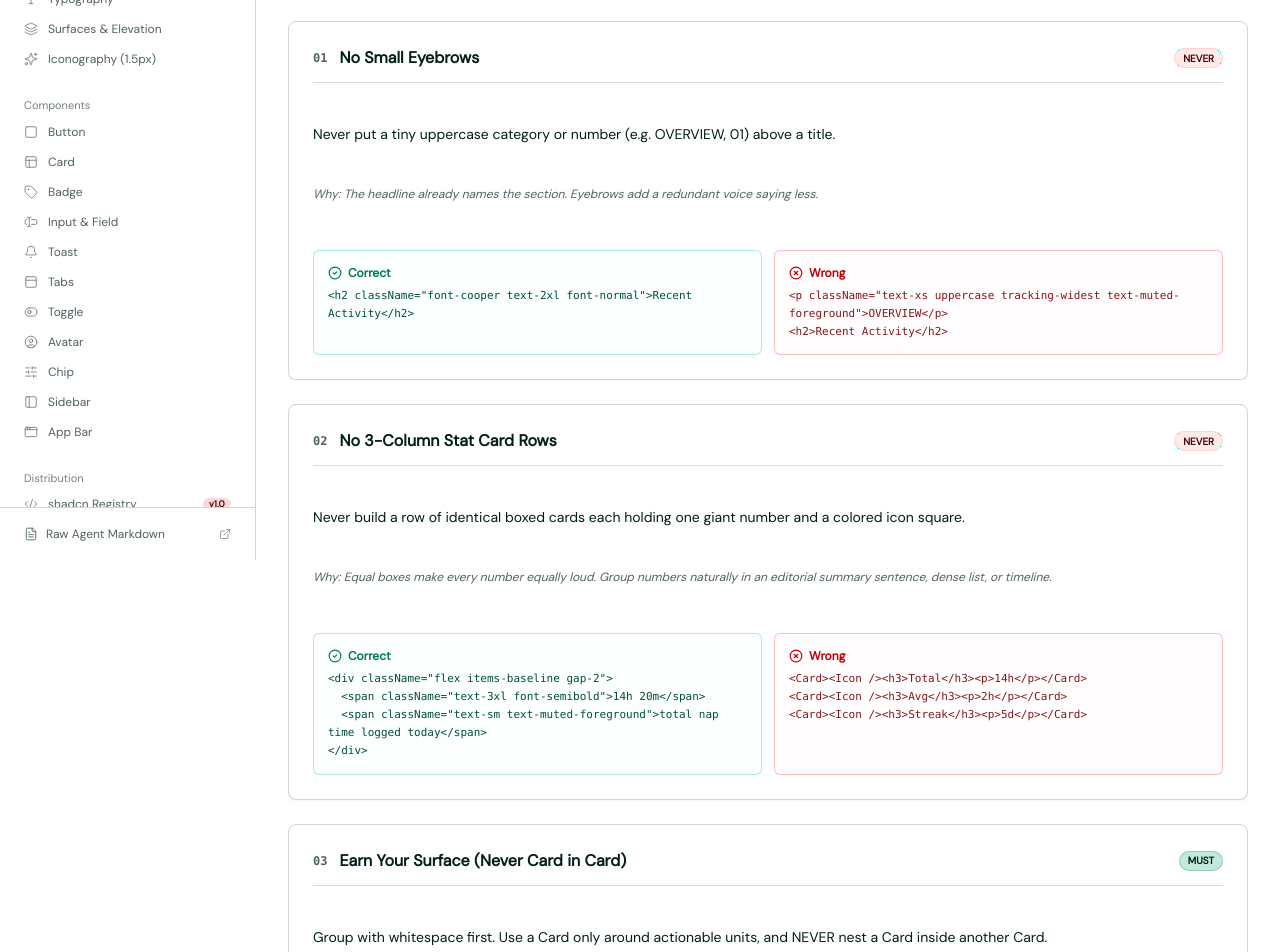
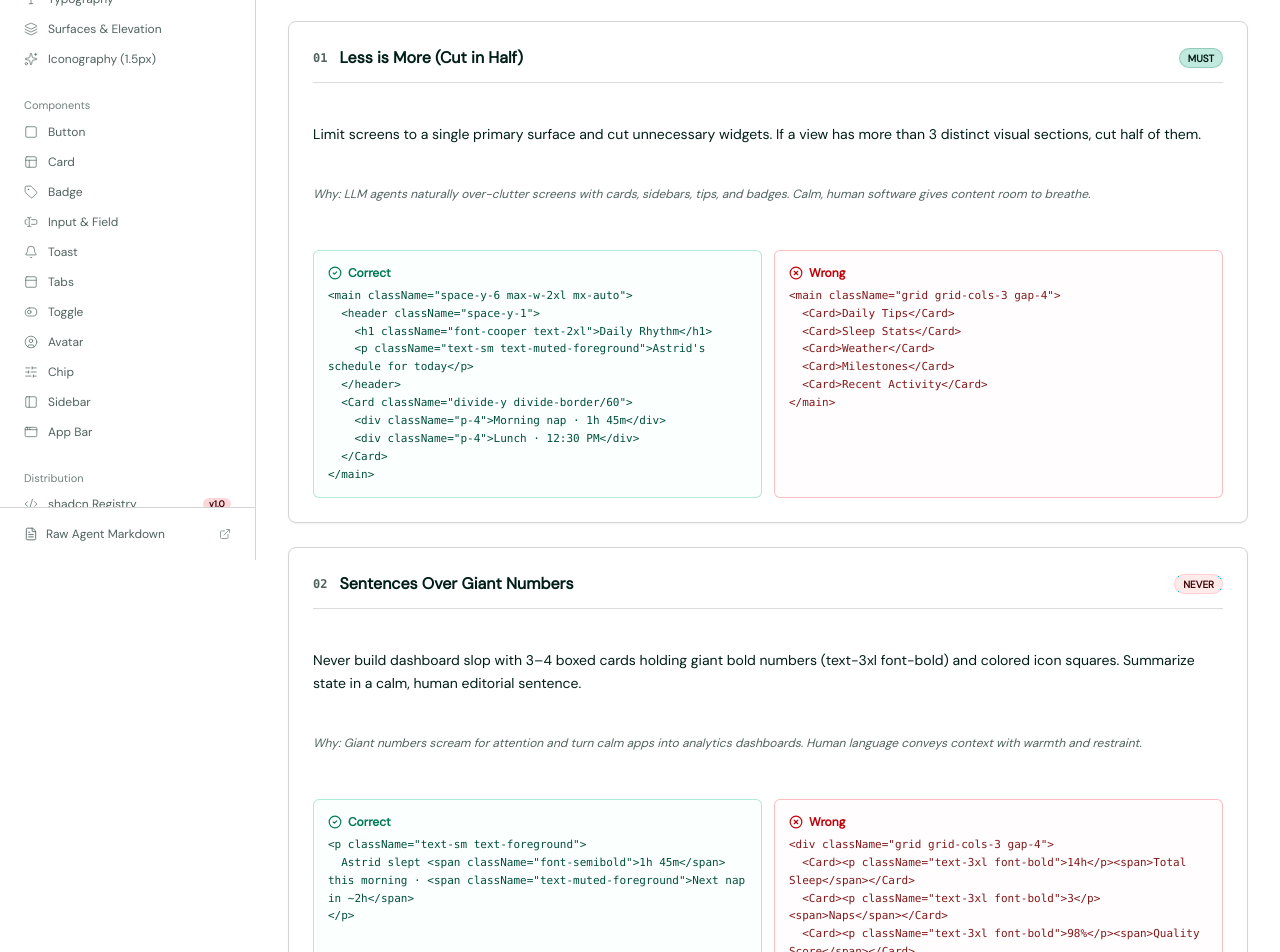
Before and after one commit to bergets/kohl-design, a Next.js app: page /design-system/anti-slop in a window 1280 px wide. Shown: the part 240-1192 px from the top of the page. Built offline with nearby package versions, Linux system fonts and the light colour scheme.

Commit message:
docs(agents): add editorial restraint, sentences-over-numbers, and uniformity directives

```diff
--- a/app/design-system/anti-slop/page.tsx
+++ b/app/design-system/anti-slop/page.tsx
@@ -11,6 +11,60 @@ export const metadata = {
 
 const ANTI_SLOP_RULES = [
   {
+    id: "anti-slop-less-is-more",
+    name: "Less is More (Cut in Half)",
+    level: "MUST",
+    summary: "Limit screens to a single primary surface and cut unnecessary widgets. If a view has more than 3 distinct visual sections, cut half of them.",
+    rationale: "LLM agents naturally over-clutter screens with cards, sidebars, tips, and badges. Calm, human software gives content room to breathe.",
+    correct: `<main className="space-y-6 max-w-2xl mx-auto">
+  <header className="space-y-1">
+    <h1 className="font-cooper text-2xl">Daily Rhythm</h1>
+    <p className="text-sm text-muted-foreground">Astrid's schedule for today</p>
+  </header>
+  <Card className="divide-y divide-border/60">
+    <div className="p-4">Morning nap · 1h 45m</div>
+    <div className="p-4">Lunch · 12:30 PM</div>
+  </Card>
+</main>`,
+    wrong: `<main className="grid grid-cols-3 gap-4">
+  <Card>Daily Tips</Card>
+  <Card>Sleep Stats</Card>
+  <Card>Weather</Card>
+  <Card>Milestones</Card>
+  <Card>Recent Activity</Card>
+</main>`,
+  },
+  {
+    id: "anti-slop-sentences-over-numbers",
+    name: "Sentences Over Giant Numbers",
+    level: "NEVER",
+    summary: "Never build dashboard slop with 3–4 boxed cards holding giant bold numbers (text-3xl font-bold) and colored icon squares. Summarize state in a calm, human editorial sentence.",
+    rationale: "Giant numbers scream for attention and turn calm apps into analytics dashboards. Human language conveys context with warmth and restraint.",
+    correct: `<p className="text-sm text-foreground">
+  Astrid slept <span className="font-semibold">1h 45m</span> this morning · <span className="text-muted-foreground">Next nap in ~2h</span>
+</p>`,
+    wrong: `<div className="grid grid-cols-3 gap-4">
+  <Card><p className="text-3xl font-bold">14h</p><span>Total Sleep</span></Card>
+  <Card><p className="text-3xl font-bold">3</p><span>Naps</span></Card>
+  <Card><p className="text-3xl font-bold">98%</p><span>Quality Score</span></Card>
+</div>`,
+  },
+  {
+    id: "anti-slop-no-card-fragmentation",
+    name: "No Multi-Card Fragmentation",
+    level: "NEVER",
+    summary: "Never fragment a single view into 4+ separate small cards. Group related items into ONE unified surface with hairline dividers (divide-y divide-border/60).",
+    rationale: "Scattering separate cards creates visual noise, chaotic borders, and elevation fatigue. Anchor the screen with a single cohesive card.",
+    correct: `<Card className="divide-y divide-border/60">
+  <div className="p-4">Active Session</div>
+  <div className="p-4">History Log</div>
+</Card>`,
+    wrong: `<Card className="mb-4">Active Session</Card>
+<Card className="mb-4">History Log</Card>
+<Card className="mb-4">Upcoming</Card>
+<Card>Summary</Card>`,
+  },
+  {
     id: "anti-slop-no-eyebrows",
     name: "No Small Eyebrows",
     level: "NEVER",
@@ -19,20 +73,6 @@ const ANTI_SLOP_RULES = [
     correct: `<h2 className="font-cooper text-2xl font-normal">Recent Activity</h2>`,
     wrong: `<p className="text-xs uppercase tracking-widest text-muted-foreground">OVERVIEW</p>
 <h2>Recent Activity</h2>`,
-  },
-  {
-    id: "anti-slop-no-stat-cards",
-    name: "No 3-Column Stat Card Rows",
-    level: "NEVER",
-    summary: "Never build a row of identical boxed cards each holding one giant number and a colored icon square.",
-    rationale: "Equal boxes make every number equally loud. Group numbers naturally in an editorial summary sentence, dense list, or timeline.",
-    correct: `<div className="flex items-baseline gap-2">
-  <span className="text-3xl font-semibold">14h 20m</span>
-  <span className="text-sm text-muted-foreground">total nap time logged today</span>
-</div>`,
-    wrong: `<Card><Icon /><h3>Total</h3><p>14h</p></Card>
-<Card><Icon /><h3>Avg</h3><p>2h</p></Card>
-<Card><Icon /><h3>Streak</h3><p>5d</p></Card>`,
   },
   {
     id: "anti-slop-earn-surface",
--- a/components/design-system/agent-specs.ts
+++ b/components/design-system/agent-specs.ts
@@ -58,13 +58,30 @@ export const AGENT_SPECS: Record<string, AgentSpec> = {
     installCommand: "npx shadcn@latest add https://kohl.design/r/index.json",
     registryUrl: "https://kohl.design/r/index.json",
     priorityOrder: [
-      "1. Accessibility & keyboard rings (2px focus-visible rings, touch targets >= 44px, ARIA).",
-      "2. Tokens by role, never raw hex codes (bg-primary, bg-card, --color-pine-*, --line).",
-      "3. Existing components from @/components/ui, never hand-rolled copies.",
-      "4. Typography & elevation: font-cooper for display titles only, font-sans for UI, Levels 0–4.",
-      "5. Polish: Subtle hover lift (-translate-y-0.5), border glow, spring transitions.",
-    ],
-    rules: [
+      "1. Editorial restraint & rhythm: Less is more (cut clutter in half). Sentences over giant numbers. Exactly 1 primary surface.",
+      "2. Accessibility & keyboard rings (2px focus-visible rings, touch targets >= 44px, ARIA).",
+      "3. Tokens by role, never raw hex codes (bg-primary, bg-card, --color-pine-*, --line).",
+      "4. Existing components from @/components/ui, never hand-rolled copies.",
+      "5. Typography & elevation: font-cooper for display titles only, font-sans for UI, Levels 0–4.",
+      "6. Polish: Subtle hover lift (-translate-y-0.5), border glow, spring transitions.",
+    ],
+    rules: [
+      {
+        id: "kohl-editorial-restraint",
+        level: "MUST",
+        title: "Less is more: limit screens to 1 primary surface",
+        rationale: "LLM agents naturally over-clutter screens with cards, sidebars, tips, and badges. Calm, human software gives content room to breathe.",
+        good: `<main className="space-y-6 max-w-2xl mx-auto">\n  <header>...</header>\n  <Card className="divide-y divide-border/60">...</Card>\n</main>`,
+        bad: `<main className="grid grid-cols-3 gap-4">\n  <Card>Tips</Card>\n  <Card>Stats</Card>\n  <Card>Recent</Card>\n</main>`,
+      },
+      {
+        id: "kohl-sentences-over-numbers",
+        level: "MUST",
+        title: "Sentences over big stat numbers",
+        rationale: "Giant numbers scream for attention and turn calm apps into analytics dashboards. Group data into calm human editorial sentences.",
+        good: `<p className="text-sm text-foreground">Astrid slept <span className="font-semibold">1h 45m</span> this morning · <span className="text-muted-foreground">Next nap in ~2h</span></p>`,
+        bad: `<div className="grid grid-cols-3 gap-4">\n  <Card><p className="text-3xl font-bold">14h</p><span>Total</span></Card>\n</div>`,
+      },
       {
         id: "kohl-components-first",
         level: "MUST",
@@ -108,7 +125,9 @@ export const AGENT_SPECS: Record<string, AgentSpec> = {
     ],
     antiPatterns: [
       "Small uppercase category eyebrows (e.g. 'OVERVIEW', '01 - INTRO') above headlines.",
-      "Rows of 3 identical stat cards with colored icon boxes.",
+      "Rows of 3 identical stat cards with colored icon boxes or giant numbers.",
+      "Fragmenting views into 4+ separate small cards instead of 1 unified hairline-divided card.",
+      "Inventing decorative widgets (quotes, tips, weather boxes, streak badges) unprompted.",
       "Nesting <Card> inside another <Card>.",
       "Background gradients, floating blur blobs, or colored side rails (border-l-4).",
       "Using emoji in buttons, badges, or title labels.",
@@ -149,12 +168,13 @@ export default function Page() {
     ],
     prompt: `You are generating code for the Kohl Design System.
 Core Rules:
-1. Prioritize accessibility: 2px focus-visible rings (ring-2 ring-primary ring-offset-2), touch targets >= 44px.
-2. Tokens by role: bg-background (Canvas), bg-card (Surface), bg-popover (Overlay), bg-muted (Well). Brand scales: pine-*, crimson-*, neutral-*. Never use arbitrary hex colors or generic grays (zinc, slate).
-3. Import components from @/components/ui/button, @/components/ui/card, @/components/ui/badge, etc.
-4. Font hierarchy: font-cooper ONLY for display titles and section headers. font-sans for body text, buttons, tables, badges.
-5. One primary Pine (variant="default") or Crimson (variant="accent") button per view; all others are secondary/outline/ghost.
-6. Anti-Slop: NEVER small uppercase category eyebrows, NEVER 3 identical stat cards, NEVER card-in-card nesting, NEVER gradients/blobs, NEVER emoji in UI.`,
+1. Editorial Restraint: Less is more. Limit views to maximum 1 primary surface (<Card variant="default"> with hairline dividers). Cut clutter in half. NEVER build 3-stat card rows or giant numbers (text-3xl font-bold); write a calm human editorial sentence instead.
+2. Prioritize accessibility: 2px focus-visible rings (ring-2 ring-primary ring-offset-2), touch targets >= 44px.
+3. Tokens by role: bg-background (Canvas), bg-card (Surface), bg-popover (Overlay), bg-muted (Well). Brand scales: pine-*, crimson-*, neutral-*. Never use arbitrary hex colors or generic grays (zinc, slate).
+4. Import components from @/components/ui/button, @/components/ui/card, @/components/ui/badge, etc.
+5. Font hierarchy: font-cooper ONLY for display titles and section headers. font-sans for body text, buttons, tables, badges.
+6. One primary Pine (variant="default") or Crimson (variant="accent") button per view; all others are secondary/outline/ghost.
+7. Anti-Slop: NEVER small uppercase category eyebrows, NEVER 3 stat cards, NEVER card-in-card nesting, NEVER gradients/blobs, NEVER emoji in UI, NEVER mix control sizes in horizontal rows.`,
     rawMarkdown: `# Kohl Design System — Architecture Specification
 
 - **Primary Brand:** Midnight Pine (#005243 light, #011d18 dark canvas)
@@ -1274,18 +1294,52 @@ Rules:
     title: "Anti-Slop Guide & Lint Directives",
     category: "Foundations",
     summary:
-      "The 8 strict directives to eradicate AI-generated design clichés: No eyebrows, no 3-stat cards, earn your surface, no gradients/blobs, no Cooper body copy, no scroll reveals, no emoji, and realistic domain data.",
-    priorityOrder: [
-      "1. anti-slop-no-eyebrows NEVER put uppercase category eyebrows above titles.",
-      "2. anti-slop-no-stat-cards NEVER build 3 identical boxed stat cards with colored icon squares.",
-      "3. anti-slop-earn-surface NEVER nest <Card> inside <Card>.",
-      "4. anti-slop-no-decoration NEVER add background gradients or glowing floating blobs.",
-      "5. anti-slop-no-cooper-body NEVER use font-cooper for body text or UI controls.",
-      "6. anti-slop-no-scroll-reveal NEVER use whileInView entrance shimmers that delay reading.",
-      "7. anti-slop-no-emoji NEVER use emoji in UI buttons or badges.",
-      "8. anti-slop-realistic-data ALWAYS use realistic, believable domain data.",
-    ],
-    rules: [
+      "The 10 strict directives to eradicate AI-generated design clichés: Less is more, sentences over giant numbers, no multi-card fragmentation, strict visual uniformity, no eyebrows, earn your surface, no gradients/blobs, no Cooper body copy, no scroll reveals, and no emoji.",
+    priorityOrder: [
+      "1. anti-slop-less-is-more MUST limit views to 1 primary surface and cut clutter in half.",
+      "2. anti-slop-sentences-over-numbers NEVER build 3-stat card rows or giant bold numbers (text-3xl font-bold); write calm editorial sentences.",
+      "3. anti-slop-no-card-fragmentation NEVER fragment views into 4+ separate small cards; use 1 card with hairline dividers.",
+      "4. anti-slop-strict-uniformity MUST synchronize control sizes (sm, default, lg) across all sibling controls in horizontal rows.",
+      "5. anti-slop-no-eyebrows NEVER put uppercase category eyebrows above titles.",
+      "6. anti-slop-earn-surface NEVER nest <Card> inside <Card>.",
+      "7. anti-slop-no-decoration NEVER add background gradients or glowing floating blobs.",
+      "8. anti-slop-no-cooper-body NEVER use font-cooper for body text or UI controls.",
+      "9. anti-slop-no-scroll-reveal NEVER use whileInView entrance shimmers that delay reading.",
+      "10. anti-slop-no-emoji NEVER use emoji in UI buttons or badges.",
+    ],
+    rules: [
+      {
+        id: "anti-slop-less-is-more",
+        level: "MUST",
+        title: "Less is more: limit screens to 1 primary surface",
+        rationale: "LLM agents naturally over-clutter screens with cards, sidebars, tips, and badges. Calm, human software gives content room to breathe.",
+        good: `<main className="space-y-6 max-w-2xl mx-auto">\n  <header>...</header>\n  <Card className="divide-y divide-border/60">...</Card>\n</main>`,
+        bad: `<main className="grid grid-cols-3 gap-4">\n  <Card>Tips</Card>\n  <Card>Stats</Card>\n  <Card>Recent</Card>\n</main>`,
+      },
+      {
+        id: "anti-slop-sentences-over-numbers",
+        level: "NEVER",
+        title: "Sentences over giant numbers",
+        rationale: "Giant numbers scream for attention and turn calm apps into analytics dashboards. Group data into calm human editorial sentences.",
+        good: `<p className="text-sm text-foreground">Astrid slept <span className="font-semibold">1h 45m</span> this morning · <span className="text-muted-foreground">Next nap in ~2h</span></p>`,
+        bad: `<div className="grid grid-cols-3 gap-4">\n  <Card><p className="text-3xl font-bold">14h</p><span>Total</span></Card>\n</div>`,
+      },
+      {
+        id: "anti-slop-no-card-fragmentation",
+        level: "NEVER",
+        title: "No multi-card fragmentation",
+        rationale: "Scattering 4+ separate small cards creates visual noise and elevation fatigue. Anchor with one unified card.",
+        good: `<Card className="divide-y divide-border/60">\n  <div className="p-4">Active Session</div>\n  <div className="p-4">History</div>\n</Card>`,
+        bad: `<Card className="mb-4">Active Session</Card>\n<Card className="mb-4">History</Card>\n<Card className="mb-4">Upcoming</Card>`,
+      },
+      {
+        id: "anti-slop-strict-uniformity",
+        level: "MUST",
+        title: "Strict visual uniformity in control scales",
+        rationale: "Sibling controls in a horizontal row must share the exact same size prop to eliminate vertical baseline jitter.",
+        good: `<div className="flex items-center gap-2">\n  <Input size="default" placeholder="Search..." />\n  <Button size="default">Filter</Button>\n</div>`,
+        bad: `<div className="flex items-center gap-2">\n  <Input size="lg" placeholder="Search..." />\n  <Button size="sm">Filter</Button>\n</div>`,
+      },
       {
         id: "anti-slop-no-eyebrows",
         level: "NEVER",
@@ -1297,12 +1351,14 @@ Rules:
     ],
     antiPatterns: [
       "Small uppercase category eyebrows.",
-      "3-stat card rows.",
+      "3-stat card rows with giant bold numbers.",
+      "Fragmenting views into 4+ separate small cards.",
       "Card-in-card nesting.",
       "Background gradients and floating blur circles.",
       "Cooper serif on body text.",
       "whileInView scroll reveal animations.",
       "Emoji in UI controls.",
+      "Mixing mismatched control heights in horizontal rows.",
       "Lorem ipsum or generic placeholder text.",
     ],
     codeSnippets: [
@@ -1330,25 +1386,31 @@ Rules:
     ],
     prompt: `You are applying Kohl's Anti-Slop Guide.
 NEVER do the following:
-1. NEVER put uppercase eyebrows (OVERVIEW, 01) above titles.
-2. NEVER build 3-stat card rows with icon squares.
-3. NEVER nest Card inside Card.
-4. NEVER use gradients, glowing blobs, or dot matrices.
-5. NEVER use font-cooper for body text or buttons.
-6. NEVER use whileInView scroll entrance shimmers.
-7. NEVER use emoji in buttons or badges.
-8. NEVER use placeholder text like Lorem Ipsum or John Doe.`,
+1. NEVER add multiple widgets or clutter: less is more. Maximum 1 primary surface per view.
+2. NEVER build 3-stat card rows or giant bold numbers (text-3xl font-bold); write calm human sentences instead.
+3. NEVER fragment views into 4+ separate cards; group into 1 unified card with hairline dividers.
+4. NEVER mix mismatched control heights (e.g. Button size="sm" with Input size="default") in the same row.
+5. NEVER put uppercase eyebrows (OVERVIEW, 01) above titles.
+6. NEVER nest Card inside Card.
+7. NEVER use gradients, glowing blobs, or dot matrices.
+8. NEVER use font-cooper for body text or buttons.
+9. NEVER use whileInView scroll entrance shimmers.
+10. NEVER use emoji in buttons or badges.
+11. NEVER use placeholder text like Lorem Ipsum or John Doe.`,
     rawMarkdown: `# Kohl Anti-Slop Guide Specification
 
-- **The 8 Directives:**
-  1. No eyebrows
-  2. No 3-stat cards
-  3. Earn your surface (no card-in-card)
-  4. No gradients or blur blobs
-  5. No Cooper body copy
-  6. No scroll reveals
-  7. No emoji
-  8. Realistic domain data only`,
+- **The Core Directives:**
+  1. Less is more (cut in half; 1 primary surface)
+  2. Sentences over giant numbers (no stat grids)
+  3. No multi-card fragmentation (1 card with hairline dividers)
+  4. Strict visual uniformity (matching control size props)
+  5. No eyebrows
+  6. Earn your surface (no card-in-card)
+  7. No gradients or blur blobs
+  8. No Cooper body copy
+  9. No scroll reveals
+  10. No emoji
+  11. Realistic domain data only`,
   },
 
   "/design-system/sidebar": {
```
Also changed, not shown: 1 other file (tests, documents, lock files or other folders).
